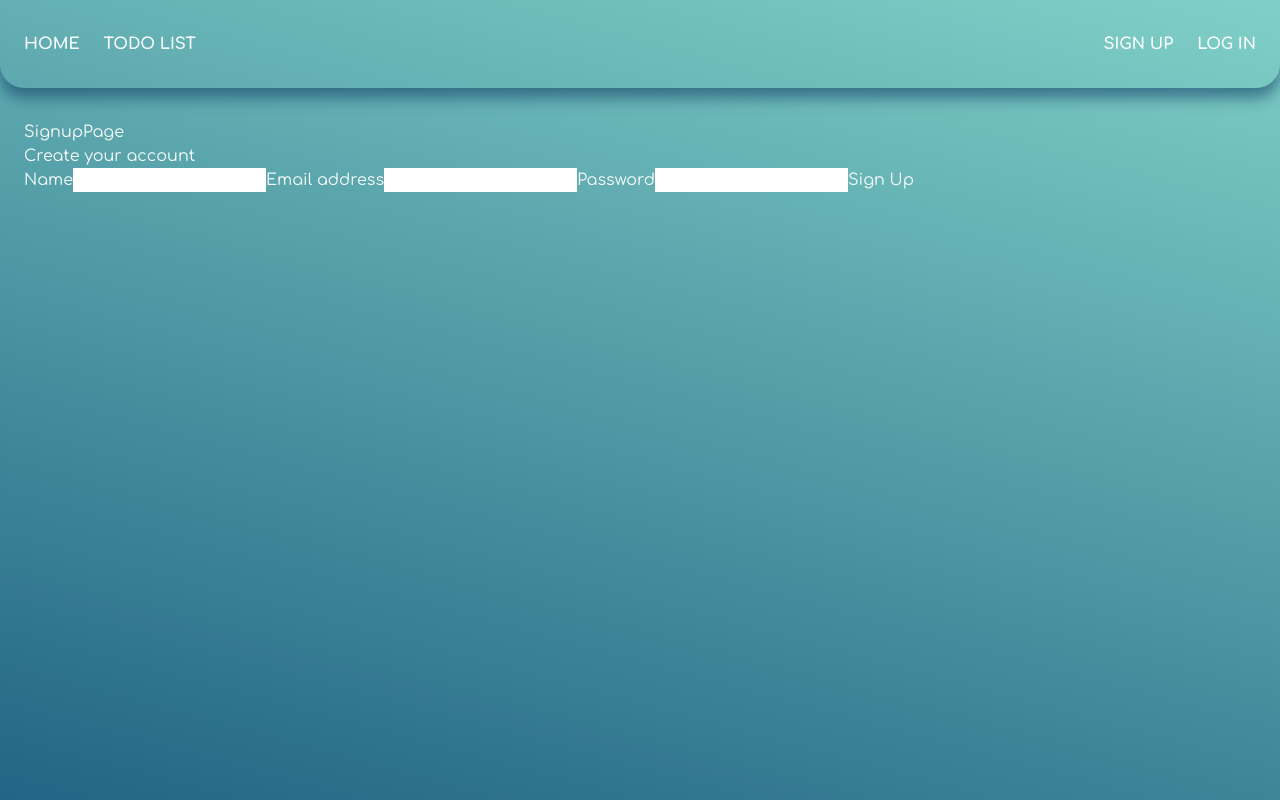
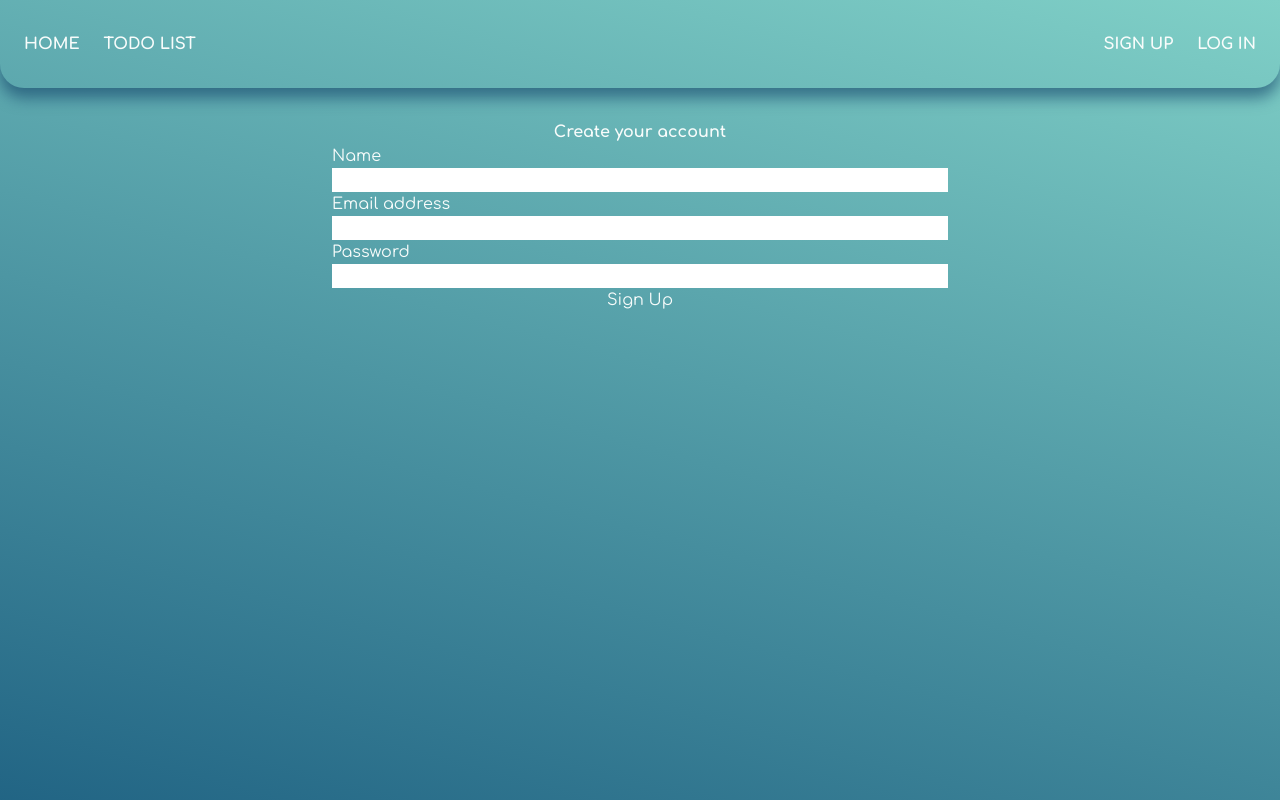
Before and after one commit to sandra-selezen/todoshka, a Next.js app: page /signup in a window 1280 px wide. Shown: the top 800 px of the page. Built offline with nearby package versions, Linux system fonts and the light colour scheme.

Commit message:
Updated styles

```diff
--- a/src/app/login/page.tsx
+++ b/src/app/login/page.tsx
@@ -1,12 +1,13 @@
 import { LoginForm } from '@/components'
 import React from 'react'
+import styles from '@/styles'
 
 const LoginPage = () => {
   return (
-    <>
-      <div>LoginPage</div>
+    <div className={`${styles.formContainer}`}>
+      <h1 className={`${styles.pageTitle}`}>Log in to your account</h1>
       <LoginForm />
-    </>
+    </div>
   )
 }
 
--- a/src/app/signup/page.tsx
+++ b/src/app/signup/page.tsx
@@ -1,12 +1,13 @@
 import { SignUpForm } from '@/components'
 import React from 'react'
+import styles from '@/styles'
 
 const SignupPage = () => {
   return (
-    <>
-      <div>SignupPage</div>
+    <div className={`${styles.formContainer}`}>
+      <h1 className={`${styles.pageTitle}`}>Create your account</h1>
       <SignUpForm />
-    </>
+    </div>
   )
 }
 
--- a/src/components/LoginForm.tsx
+++ b/src/components/LoginForm.tsx
@@ -12,8 +12,6 @@ const initialValues: ILoginFormValues = {
 
 const LoginForm = () => {
   return (
-    <>
-      <h2>Log in to your account</h2>
     <Formik
       initialValues={initialValues}
       validationSchema={loginSchema}
@@ -24,7 +22,7 @@ const LoginForm = () => {
         }, 1000);
       }}
     >
-        <Form>
+      <Form className='flex flex-col w-6/12'>
         <label htmlFor='email'>Email address</label>
         <Field id='email' name='email' type='email' />
         <label htmlFor='password'>Password</label>
@@ -32,7 +30,6 @@ const LoginForm = () => {
         <button type='submit'>Log In</button>
       </Form>
     </Formik>
-    </>
   )
 }
 
--- a/src/components/Navbar.tsx
+++ b/src/components/Navbar.tsx
@@ -5,7 +5,7 @@ const Navbar = () => {
   return (
     <div className='shadow-[0px_10px_15px_rgba(17,63,103,0.6)] rounded-b-3xl'>
       <nav className='mx-auto px-6 py-8 sm:container md:container lg:container flex flex-row justify-between items-center font-bold uppercase'>
-        <ul className='flex items-center gap-6 flex-row'>
+        <ul className='flex items-center gap-6 flex-row primary-white'>
           <li><Link href='/'>Home</Link></li>
           <li><Link href='/todos'>Todo List</Link></li>
         </ul>
--- a/src/components/NewTodoForm.tsx
+++ b/src/components/NewTodoForm.tsx
@@ -28,7 +28,7 @@ const NewTodoForm = () => {
           <label htmlFor='title'>Title</label>
           <Field id='title' name='title' />
           <label htmlFor='description'>Description</label>
-          <Field id='description' name='description' type='textarea' />
+          <Field as='textarea' id='description' name='description' />
           <button type='submit'>Add</button>
         </Form>
       </Formik>
--- a/src/components/SignUpForm.tsx
+++ b/src/components/SignUpForm.tsx
@@ -13,8 +13,6 @@ const initialValues: ISignUpFormValues = {
 
 const SignUpForm = () => {
   return (
-    <>
-      <h2>Create your account</h2>
     <Formik
       initialValues={initialValues}
       validationSchema={signUpSchema}
@@ -25,7 +23,7 @@ const SignUpForm = () => {
         }, 1000);
       }}
     >
-        <Form>
+      <Form className='flex flex-col w-6/12'>
         <label htmlFor='name'>Name</label>
         <Field id='name' name='name' />
         <label htmlFor='email'>Email address</label>
@@ -35,7 +33,6 @@ const SignUpForm = () => {
         <button type='submit'>Sign Up</button>
       </Form>
     </Formik>
-    </>
   )
 }
 
--- /dev/null
+++ b/src/styles/index.ts
@@ -0,0 +1,6 @@
+const styles = {
+  pageTitle: 'mb-6 font-bold text-3xl',
+  formContainer: 'flex flex-col py-20 items-center',
+};
+
+export default styles;
--- a/tailwind.config.js
+++ b/tailwind.config.js
@@ -7,11 +7,9 @@ module.exports = {
   ],
   theme: {
     extend: {
-      backgroundImage: {
-        'gradient-radial': 'radial-gradient(var(--tw-gradient-stops))',
-        'gradient-conic':
-          'conic-gradient(from 180deg at 50% 50%, var(--tw-gradient-stops))',
-      },
+      colors: {
+        'primary-white': '#f8fcfb',
+      }
     },
   },
   plugins: [],
```
Lines whose indentation alone changed are shown as unchanged.
